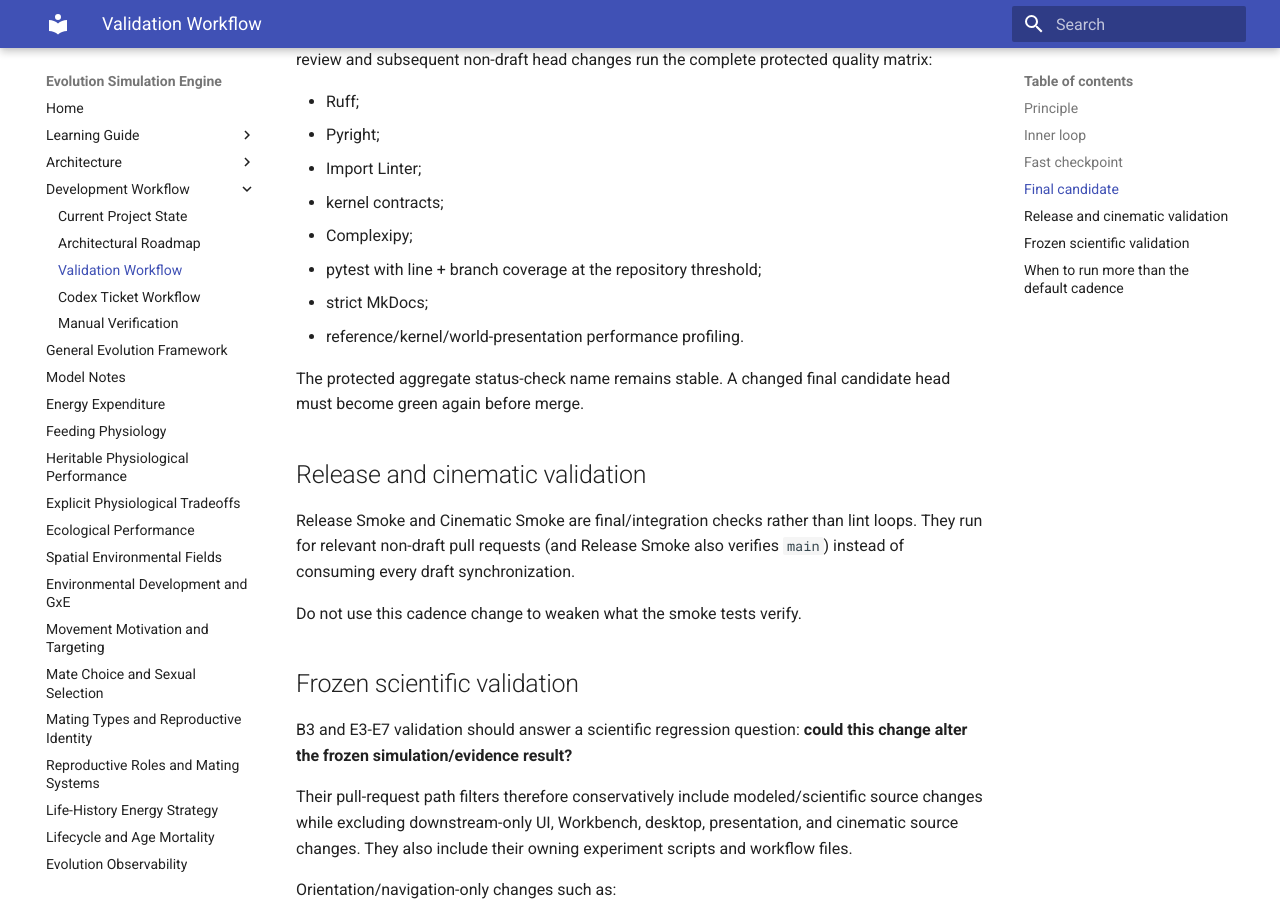
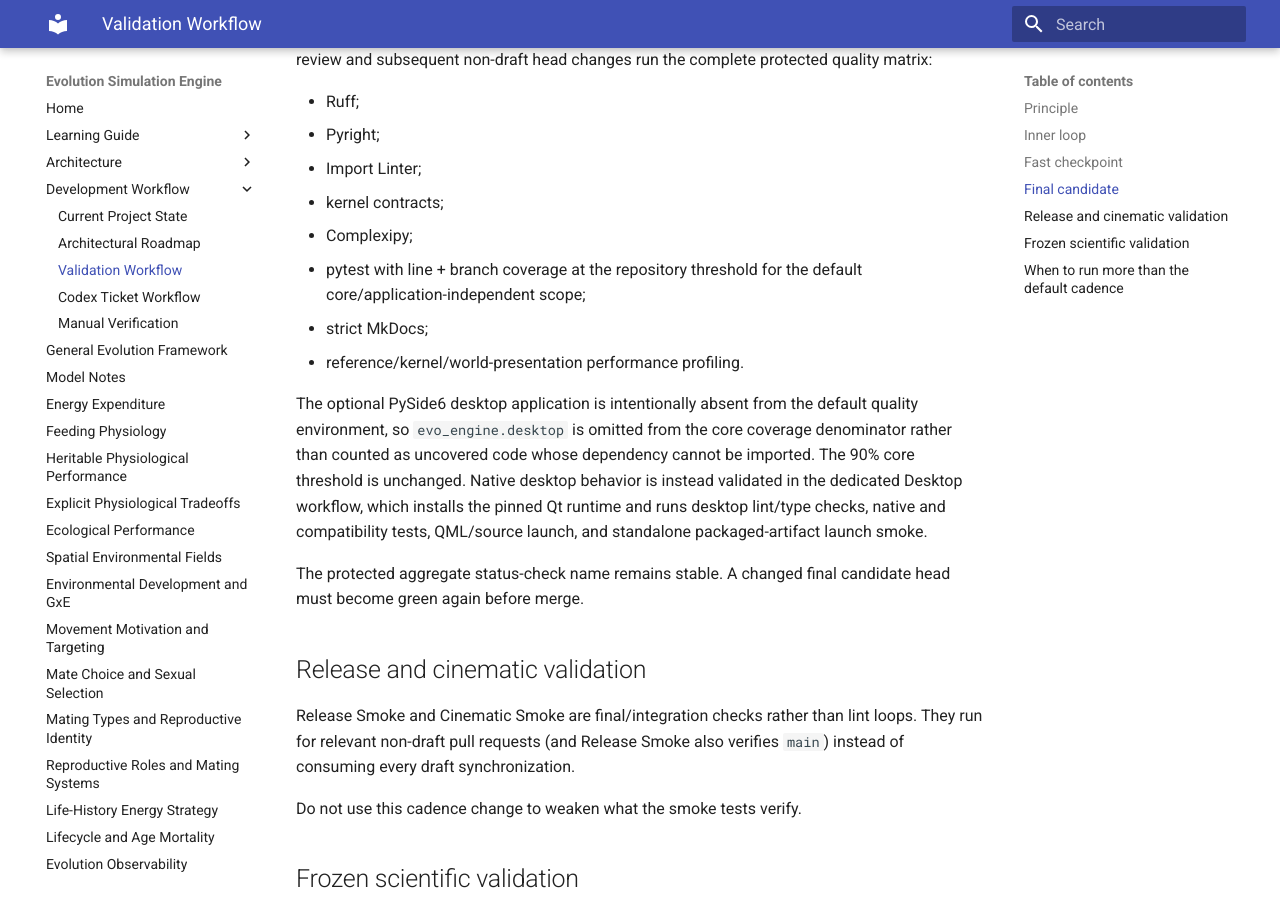
Before and after one commit to abdullahkhan57721/evolution-simulation-engine, an MkDocs documentation site: the page built from docs/development/validation_workflow.md, in a window 1280 px wide and 900 px high, scrolled down 1710 px. Built offline with MkDocs 1.6.1 and Material for MkDocs 9.7.7, drawn with Linux system fonts in a browser that asks for light colours.

Commit message:
Align core coverage and Workbench guards with optional desktop

```diff
--- a/docs/development/validation_workflow.md
+++ b/docs/development/validation_workflow.md
@@ -83,9 +83,18 @@ quality matrix:
 - Import Linter;
 - kernel contracts;
 - Complexipy;
-- pytest with line + branch coverage at the repository threshold;
+- pytest with line + branch coverage at the repository threshold for the default
+  core/application-independent scope;
 - strict MkDocs;
 - reference/kernel/world-presentation performance profiling.
+
+The optional PySide6 desktop application is intentionally absent from the default
+quality environment, so `evo_engine.desktop` is omitted from the core coverage
+denominator rather than counted as uncovered code whose dependency cannot be
+imported. The 90% core threshold is unchanged. Native desktop behavior is instead
+validated in the dedicated Desktop workflow, which installs the pinned Qt runtime
+and runs desktop lint/type checks, native and compatibility tests, QML/source launch,
+and standalone packaged-artifact launch smoke.
 
 The protected aggregate status-check name remains stable. A changed final candidate
 head must become green again before merge.
```
Also changed, not shown: 4 other files.
